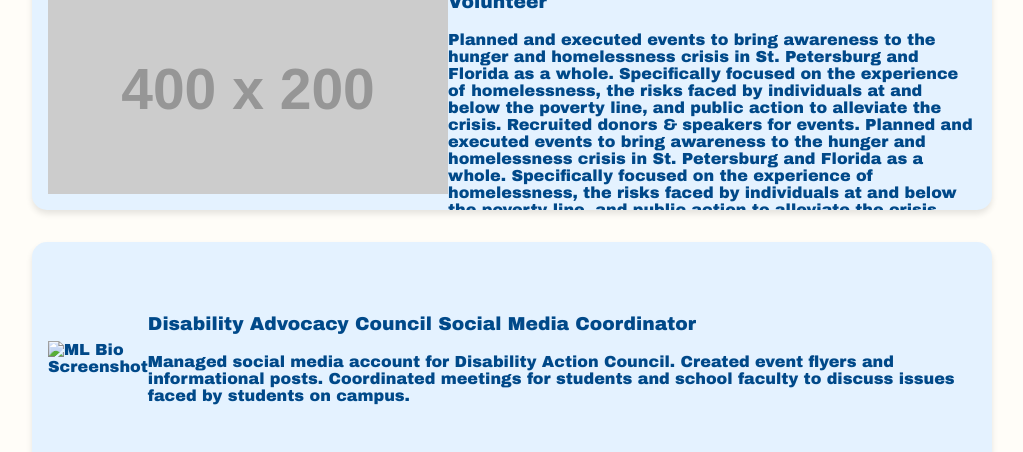
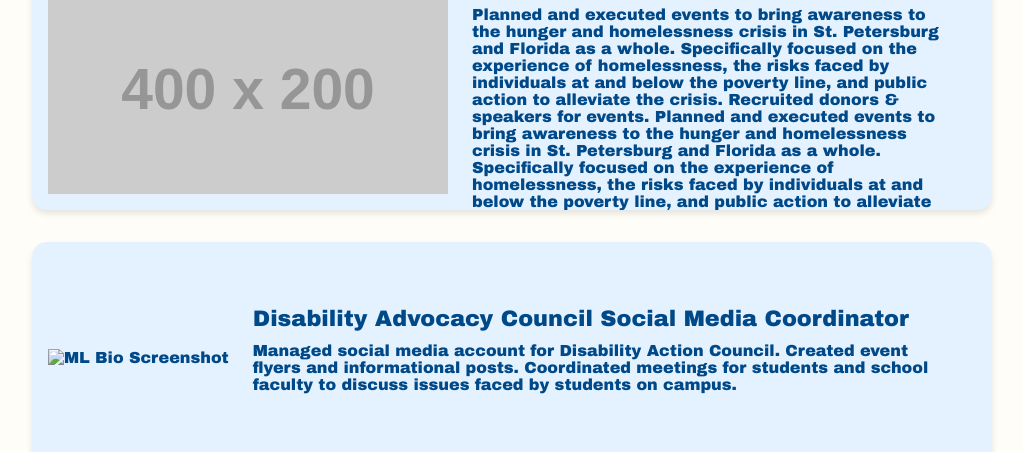
Before and after one commit to kfillman/kfillman.github.io, a Jekyll site: the page built from other.md, in a window 1280 px wide. Shown: the part 445-897 px from the top of the page, without its empty margins (128-1151 px from the left). Built offline with Jekyll 4.4.1, drawn with Linux system fonts in a browser that asks for light colours; grey boxes are pictures that could not be loaded.

Commit message:
Update style.css

```diff
--- a/assets/css/style.css
+++ b/assets/css/style.css
@@ -58,37 +58,37 @@ h1, h2, h3 {
     height: auto;
 }
 
-.project-card-text {
-    flex: 2;
-    max-width: 60%; /* Take up 2/3 of the space */
+.project-content {
+    flex: 1;
+    padding: 1em 1.5em;
+    display: flex;
+    flex-direction: column;
+    justify-content: center;
+    color: #004989;
 }
 
-.project-card-text h3 {
-    margin-top: 0;
+.project-content h3 {
+    margin: 0 0 0.5em 0;
+    font-size: 1.4em;
     color: #004989;
-    font-size: 1.2em;
 }
 
-.project-card-text p {
-    color: #004989;
-    margin: 0.5em 0;
+.project-content p {
+    margin: 0 0 1em 0;
 }
 
-.project-card-text a {
+.project-content a {
     color: #004989;
     text-decoration: none;
     font-weight: bold;
     border: 2px solid #004989;
-    padding: 0.5em 1em;
+    padding: 0.4em 0.8em;
     border-radius: 5px;
+    align-self: start;
+    transition: background-color 0.2s, color 0.2s;
 }
 
-.project-card-text a:hover {
+.project-content a:hover {
     background-color: #004989;
     color: #FFFDF8;
 }
-
-.project-card:hover {
-    transform: scale(1.05);
-    box-shadow: 0 8px 12px rgba(0, 0, 0, 0.15);
-}
```
